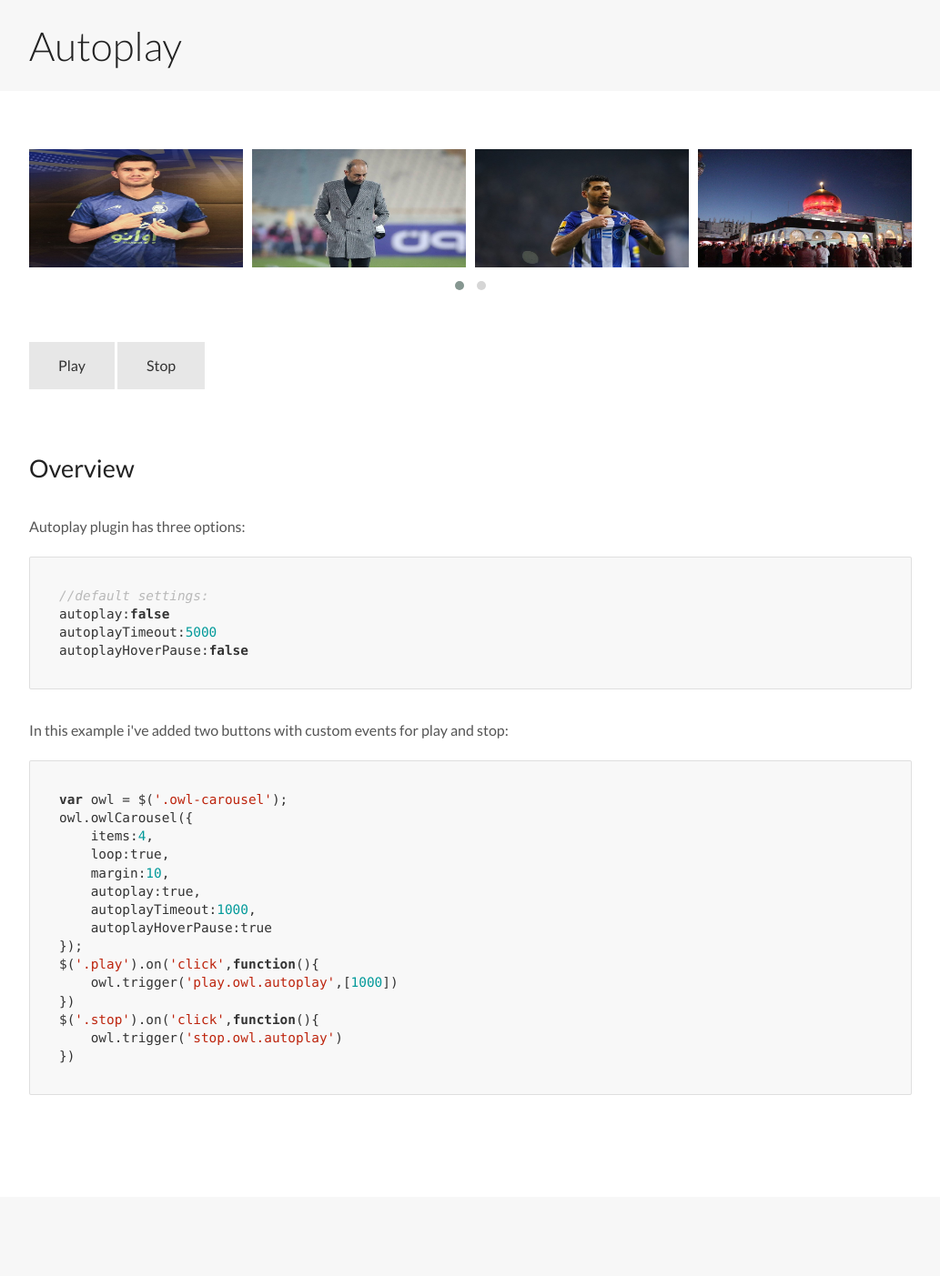
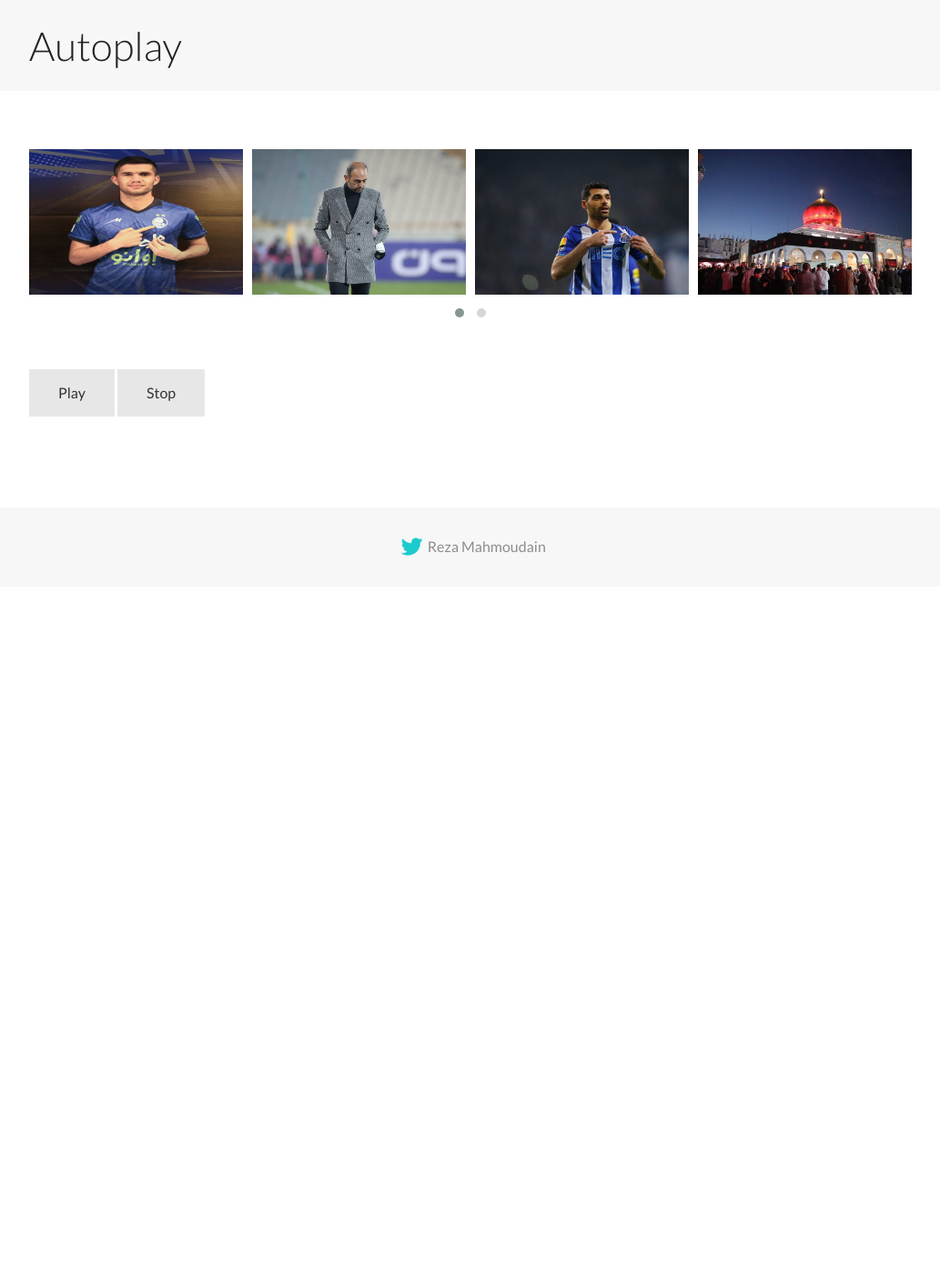
Before and after one commit to rezamahmoudian/SlideShow_Django, a Django app: page / in a window 1280 px wide. Shown: the part 71-1474 px from the top of the page at 91% size, without its empty margins (123-1156 px from the left). After the commit the page ends 682 px from the top, so only its background shows below. Run offline with Django 4.2, Linux system fonts and the light colour scheme; data comes from the database, SQL or seed files in the repository.

Commit message:
customize footer and change slideshow pictures size

```diff
--- a/SlideShow/models.py
+++ b/SlideShow/models.py
@@ -40,4 +40,4 @@ class Article(models.Model):
         return self.title
 
     def image_post(self):
-        return format_html("<img width=150 height=130 border-radius: 5px; src='{}'>".format(self.image.url))
+        return format_html("<img width=150 height=160 border-radius: 5px; src='{}'>".format(self.image.url))
--- a/templates/slideshow.html
+++ b/templates/slideshow.html
@@ -95,28 +95,8 @@
             </div>
             <a class="button secondary play">Play</a>
             <a class="button secondary stop">Stop</a>
-            <h3 id="overview">Overview</h3>
-            <p>Autoplay plugin has three options:</p>
-            <pre><code>//default settings:
-autoplay:false
-autoplayTimeout:5000
-autoplayHoverPause:false</code></pre>
-            <p>In this example i&#39;ve added two buttons with custom events for play and stop:</p>
-            <pre><code>var owl = $(&#39;.owl-carousel&#39;);
-owl.owlCarousel({
-    items:4,
-    loop:true,
-    margin:10,
-    autoplay:true,
-    autoplayTimeout:1000,
-    autoplayHoverPause:true
-});
-$(&#39;.play&#39;).on(&#39;click&#39;,function(){
-    owl.trigger(&#39;play.owl.autoplay&#39;,[1000])
-})
-$(&#39;.stop&#39;).on(&#39;click&#39;,function(){
-    owl.trigger(&#39;stop.owl.autoplay&#39;)
-})</code></pre>
+
+</code></pre>
             <script>
                 $(document).ready(function () {
                     var owl = $('.owl-carousel');
@@ -145,10 +125,10 @@ $(&#39;.stop&#39;).on(&#39;click&#39;,function(){
     <div class="row">
         <div class="large-12 columns">
             <h5>
-                <a href="{% static '/OwlCarousel2/docs/support-contact.html">David Deutsch' %}</a>
-            <a id=" custom-tweet-button"
+                <a href="{% static '/OwlCarousel2/docs/support-contact.html">David Deutsch' %}"></a>
+            <a id="custom-tweet-button"
                 href="https://twitter.com/share?url=https://github.com/OwlCarousel2/OwlCarousel2&text=Owl Carousel -
-                This is so awesome! " target="_blank"></a>
+                This is so awesome! " target="_blank"></a>Reza Mahmoudain
             </h5>
         </div>
     </div>
```
